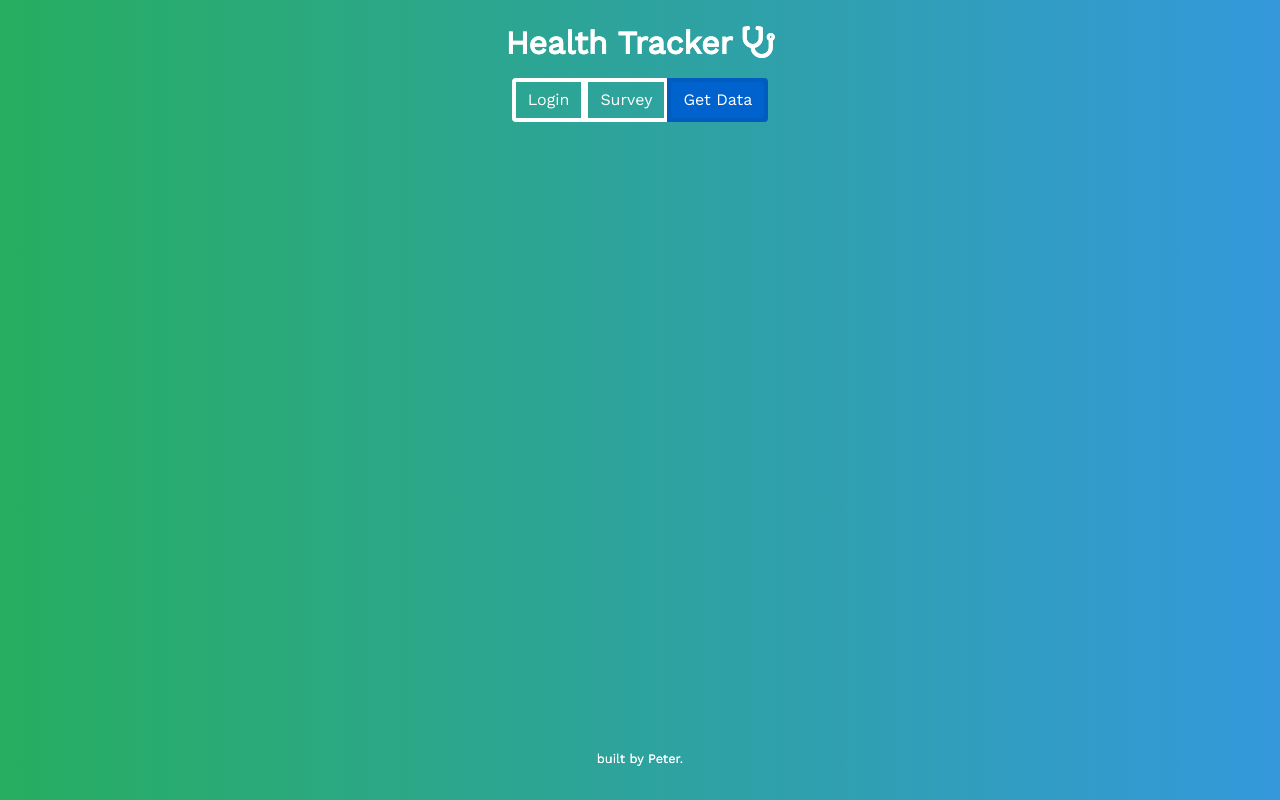
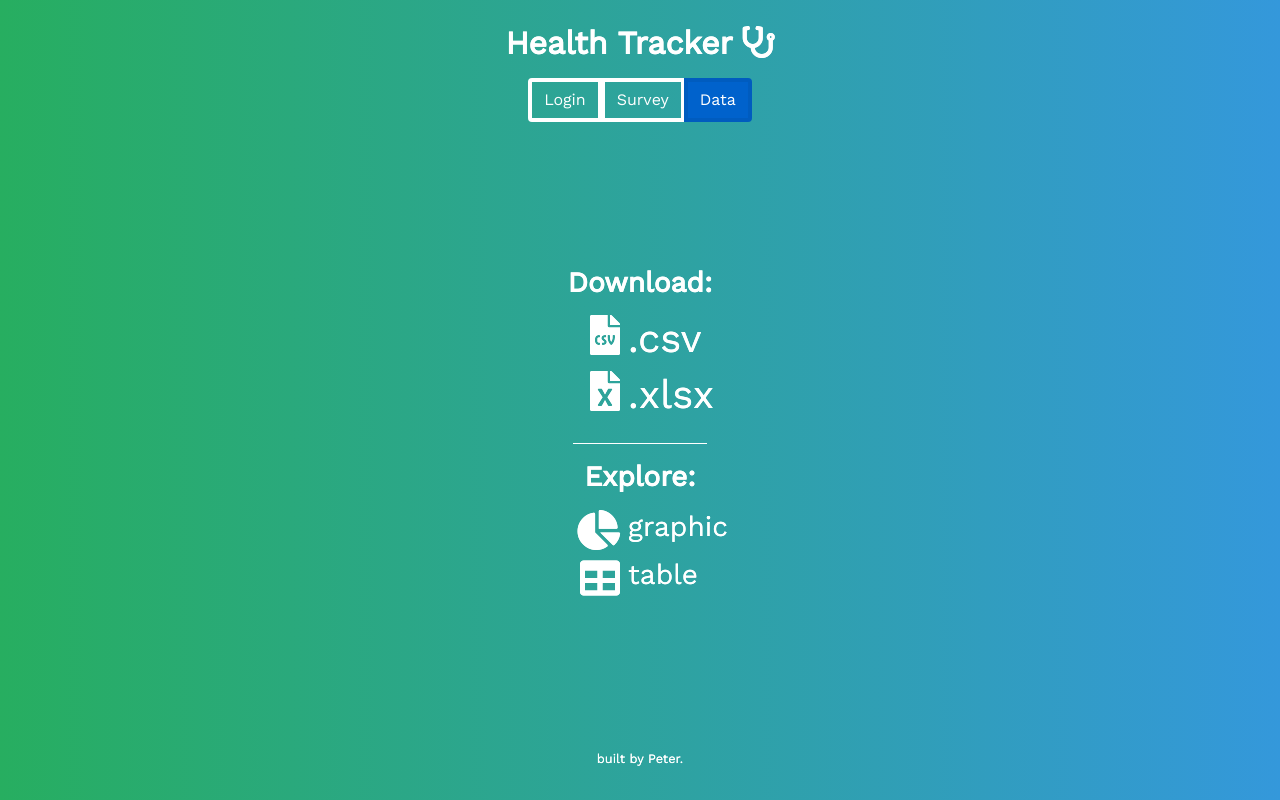
Before and after one commit to peter-amerkhanian/health_tracker, a Flask app: template health_tracker/templates/data.html in a window 1280 px wide. Run offline with Flask 2, Linux system fonts and the light colour scheme; the template is opened without the code that fills it, so the values that code supplies are empty; some libraries are stand-ins or nearby versions.

Commit message:
changed the data page into a landing with more options

```diff
--- a/health_tracker/static/css/style.css
+++ b/health_tracker/static/css/style.css
@@ -9,6 +9,7 @@ a {
 a:hover {
   color: #0d47a1;
   text-decoration: none;
+  text-shadow: none;
 }
 
 /* Custom default button */
--- a/health_tracker/templates/data.html
+++ b/health_tracker/templates/data.html
@@ -2,16 +2,76 @@
 {% block navbar %}
 <a class="btn btn-primary" href="{{ url_for('login') }}">Login</a>
 <a class="btn btn-primary" href="{{ url_for('survey') }}">Survey</a>
-<a class="btn btn-primary active" href="{{ url_for('data') }}">Get Data</a>
+<a class="btn btn-primary active" href="{{ url_for('data') }}">Data</a>
 {% endblock navbar %}
 {% block content %}
-        {% if len(graph_data)>25 %}
-        <embed type="image/svg+xml" src={{ graph_data|safe }} class="m-4" style='min-width:450px'/>
+        {% if not user.no_data_message %}
+                <div class="container mb-2">
+                        <h3><b>Download: </b></h3>
+                </div>
+                <div class="container">
+                        <div class="row no-gutters">
+                                <div class="col col-5">
+                                        <h1 class="text-right">
+                                                <a href="{{ url_for('download_csv') }}">
+                                                        <i class="fas fa-file-csv"></i>
+                                                </a>
+                                        </h1>
+                                </div>
+                                <b class="mr-1 ml-1"></b>
+                                <div class="col">
+                                        <h1 class="text-left">
+                                                .csv
+                                        </h1>
+                                </div>
+                        </div>
+                        <div class="row no-gutters">
+                                <div class="col  col-5">
+                                        <h1 class="text-right">
+                                                <a href="{{ url_for('download_xlsx') }}">
+                                                        <i class="fas fa-file-excel"></i>
+                                                </a>
+                                        </h1>
+                                </div>
+                                <b class="mr-1 ml-1"></b>
+                                <div class="col">
+                                        <h1 class="text-left"> .xlsx</h1>
+                                </div>
+                        </div>
+                </div>
+                <hr>
+                <div class="container mb-2">
+                        <h3><b>Explore: </b></h3>
+                </div>
+                <div class="container">
+                        <div class="row no-gutters">
+                                <div class="col  col-5">
+                                        <h1 class="text-right">
+                                                <a href="#">
+                                                        <i class="fas fa-chart-pie"></i>
+                                                </a>
+                                        </h1>
+                                </div>
+                                <b class="mr-1 ml-1"></b>
+                                <div class="col">
+                                        <h3 class="text-left"> graphic</h3>
+                                </div>
+                        </div>
+                        <div class="row no-gutters">
+                                <div class="col  col-5">
+                                        <h1 class="text-right">
+                                                <a href="#">
+                                                        <i class="fas fa-table"></i>
+                                                </a>
+                                        </h1>
+                                </div>
+                                <b class="mr-1 ml-1"></b>
+                                <div class="col">
+                                        <h3 class="text-left"> table</h3>
+                                </div>
+                        </div>
+                </div>
         {% else %}
-        {{ graph_data }}
+                {{ user.no_data_message }}
         {% endif %}
-<!--<embed type="image/svg+xml" src={{ graph_data_2|safe }} class="m-4" style='min-width:450px'/>-->
-{% if len(graph_data)>25 %}
-<a href="{{ url_for('download') }}"> <h2><i class="fas fa-download"></i> .csv</h2> </a>
-{% endif %}
 {% endblock content %}
--- a/health_tracker/templates/login.html
+++ b/health_tracker/templates/login.html
@@ -2,7 +2,7 @@
 {% block navbar %}
 <a class="btn btn-primary active" href="{{ url_for('login') }}">Login</a>
 <a class="btn btn-primary" href="{{ url_for('survey') }}">Survey</a>
-<a class="btn btn-primary" href="{{ url_for('data') }}">Get Data</a>
+<a class="btn btn-primary" href="{{ url_for('data') }}">Data</a>
 {% endblock navbar %}
 {% block content %}
     <div class="container">
--- a/health_tracker/templates/survey.html
+++ b/health_tracker/templates/survey.html
@@ -2,7 +2,7 @@
 {% block navbar %}
 <a class="btn btn-primary" href="{{ url_for('login') }}">Login</a>
 <a class="btn btn-primary active" href="{{ url_for('survey') }}">Survey</a>
-<a class="btn btn-primary" href="{{ url_for('data') }}">Get Data</a>
+<a class="btn btn-primary" href="{{ url_for('data') }}">Data</a>
 {% endblock navbar %}
 {% block content %}
 <div class="mt-2 mb-2">
--- a/health_tracker/templates/thank_you.html
+++ b/health_tracker/templates/thank_you.html
@@ -1,8 +1,8 @@
 {% extends "layout.html" %}
 {% block navbar %}
-<a class="nav-link" href="{{ url_for('login') }}">Login</a>
-<a class="nav-link" href="{{ url_for('survey') }}">Survey</a>
-<a class="nav-link" href="{{ url_for('data') }}">Get Data</a>
+<a class="btn btn-primary" href="{{ url_for('login') }}">Login</a>
+<a class="btn btn-primary" href="{{ url_for('survey') }}">Survey</a>
+<a class="btn btn-primary" href="{{ url_for('data') }}">Data</a>
 {% endblock navbar %}
 {% block content %}
 <main role="main" class="inner cover">
```
Also changed, not shown: health_tracker/graphics.py (+45 -60 lines), health_tracker/routes.py (+33 -8 lines), health_tracker/templates/visualized_data.html (added, +7 -0 lines), health_tracker/uploads/peter_data_2019.csv (deleted, +0 -9 lines).
